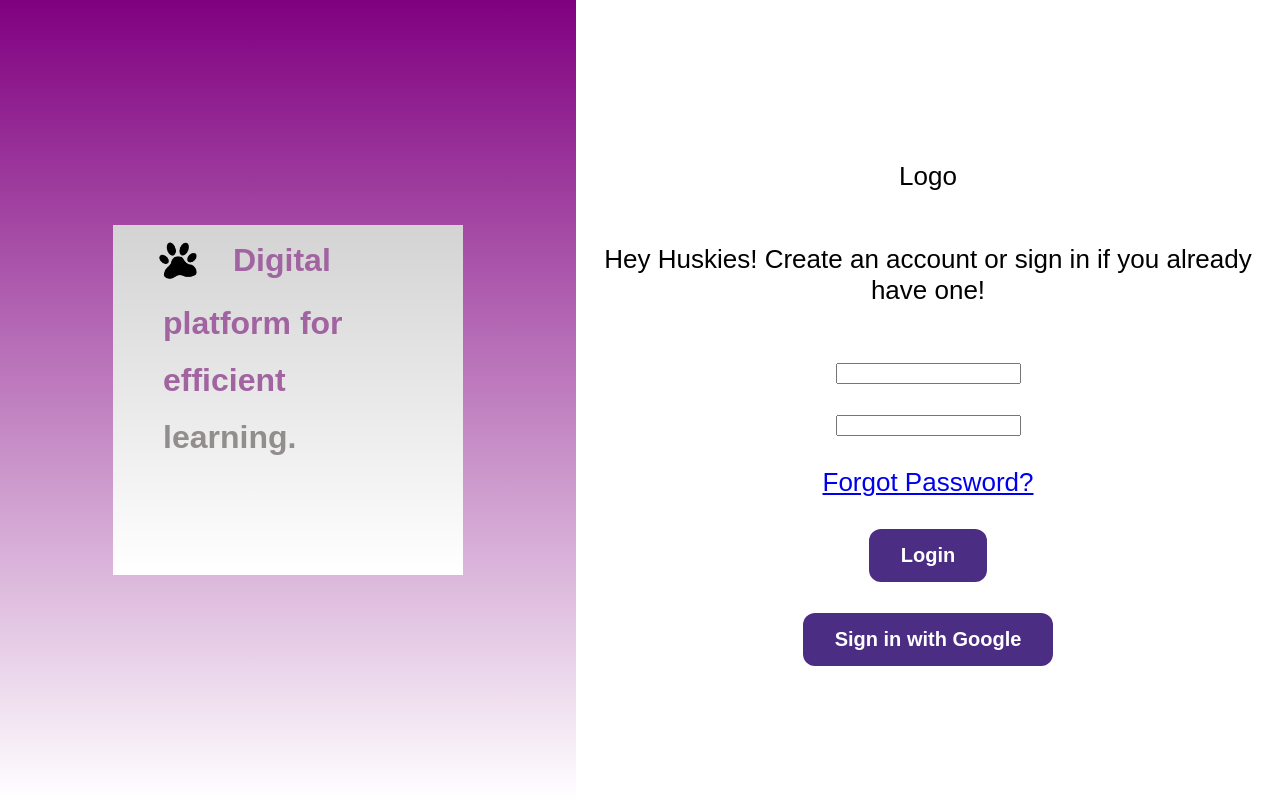
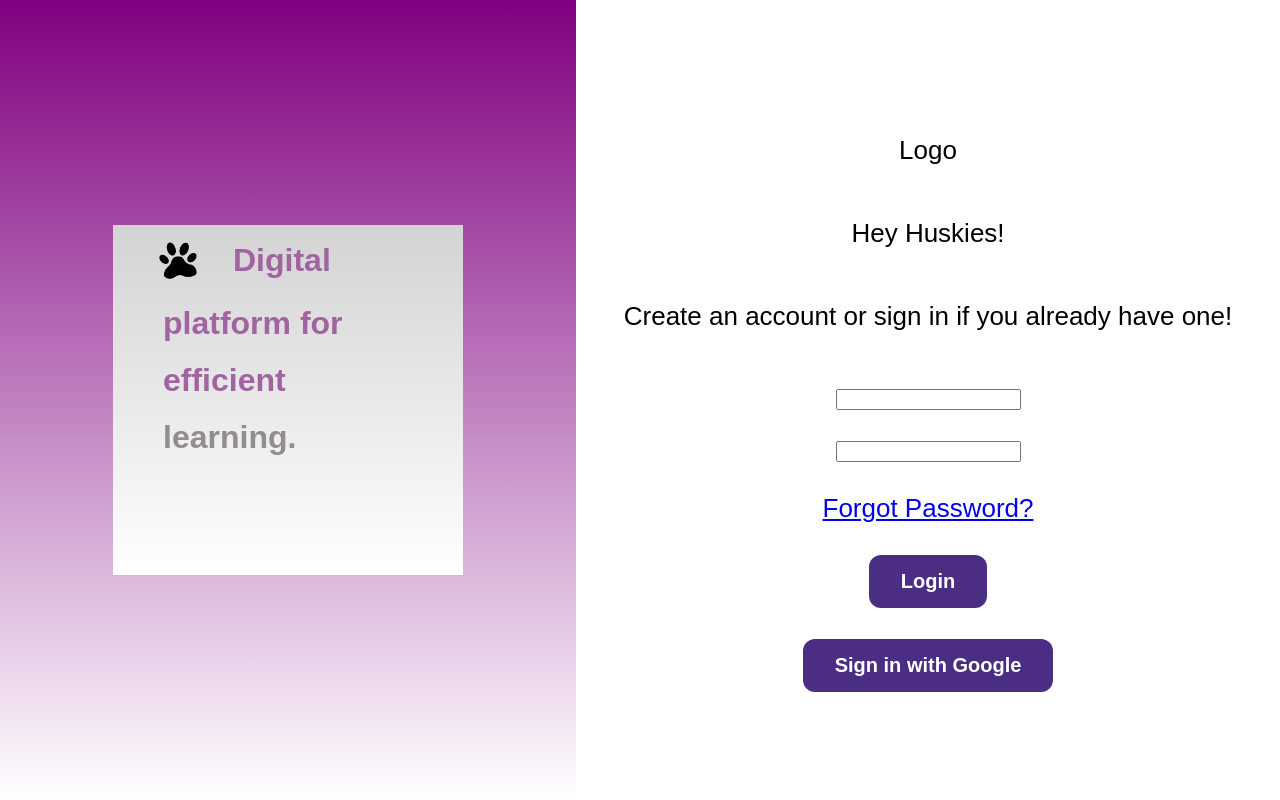
Before and after one commit to renusree153/HuskySync, a React (Create React App) app in the folder huskysync/: page / in a window 1280 px wide. Built offline with nearby package versions, Linux system fonts and the light colour scheme; a web font is replaced by a local one.

Commit message:
styling?

```diff
--- a/huskysync/src/Login.css
+++ b/huskysync/src/Login.css
@@ -22,9 +22,6 @@
     background-color: white;
     min-height: 100vh;
     display: flex;
-    flex-direction: column;
-    align-items: center;
-    justify-content: center;
     font-size: calc(10px + 2vmin);
     color: white;
   }
--- a/huskysync/src/Login.js
+++ b/huskysync/src/Login.js
@@ -45,8 +45,10 @@ function Login() {
           <p>
             Logo
           </p>
+          <p id="hello" style={{ textAlign: 'left'}}>
+            Hey Huskies!
+          </p>
           <p>
-            Hey Huskies!
             Create an account or sign in if you already have one!
           </p>
           <label htmlFor='email'>Email</label>
```
